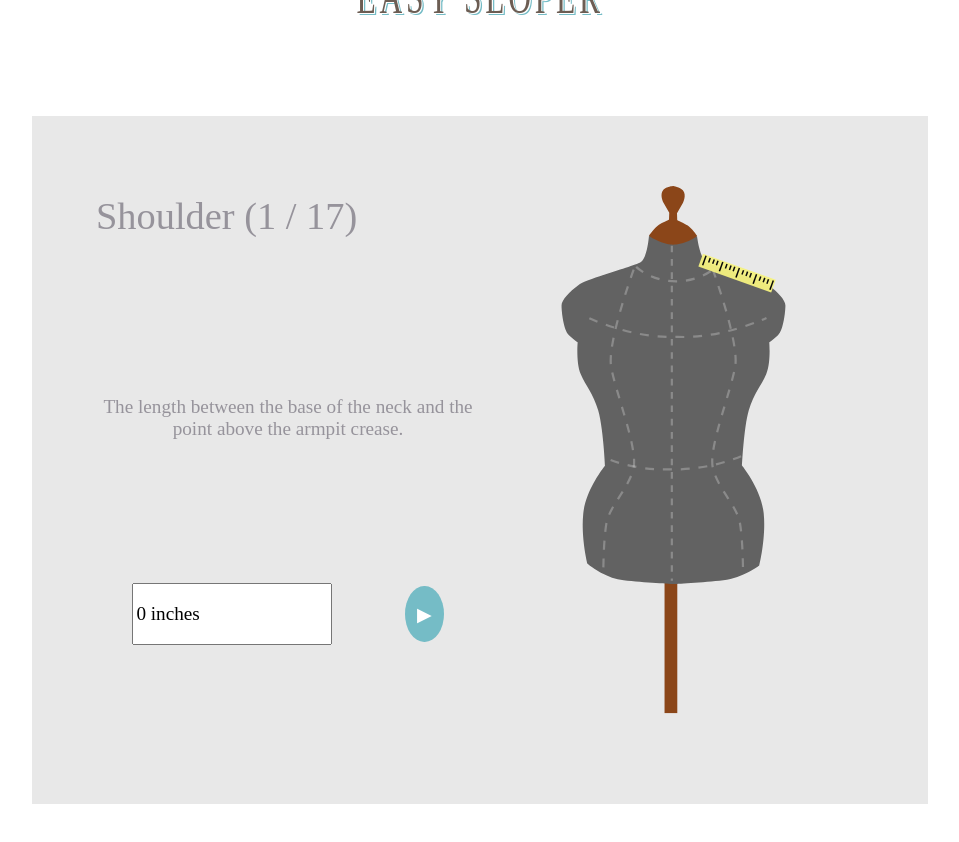
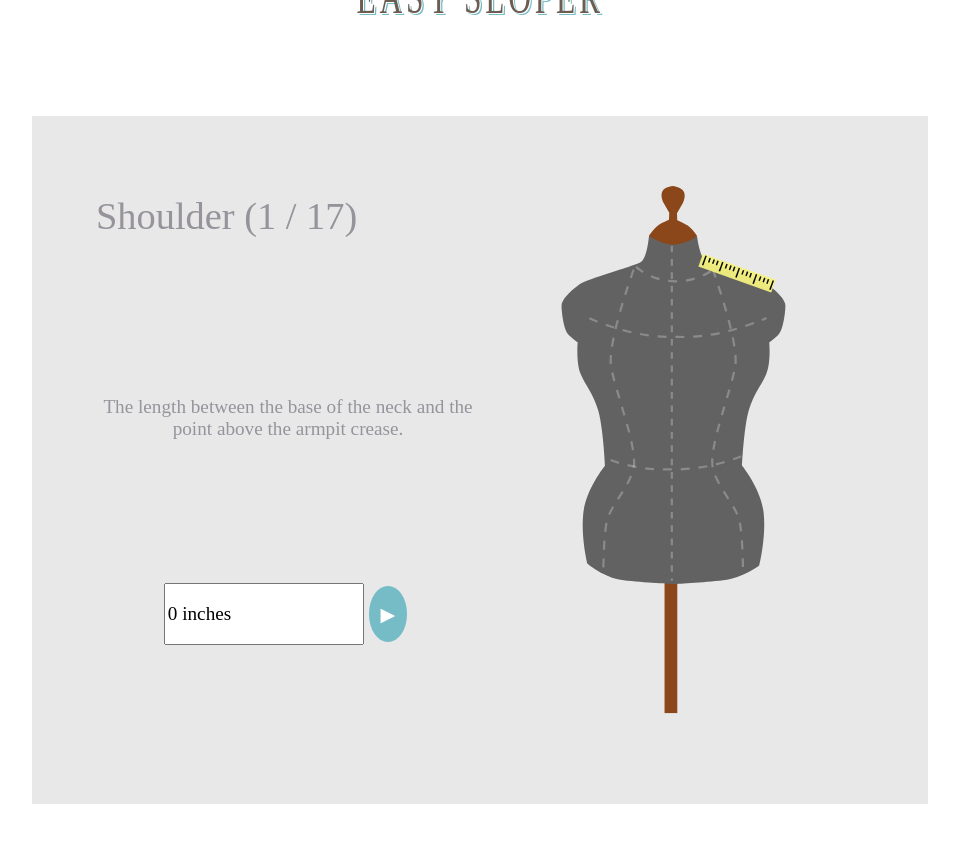
Before and after one commit to preeth1/modsewing, a React (Create React App) app: page / in a window 1280 px wide. Shown: the top 842 px of the page, without its empty margins (160-1119 px from the left). Built offline with nearby package versions, Linux system fonts and the light colour scheme.

Commit message:
Format next/back/finish buttons

```diff
--- a/src/App.css
+++ b/src/App.css
@@ -103,6 +103,7 @@ html,body,#root {
 	height: 100%;
 	width: 10%;
 	border-radius: 50%;
+	margin: 5px;
 }
 
 .PrintBtn {
@@ -136,7 +137,7 @@ html,body,#root {
 
 .InputPanel {
 	display: flex;
-	justify-content: space-around;
+	justify-content: center;
 	align-items: center;
 	height: 10%;
 	width: 100%;
```
